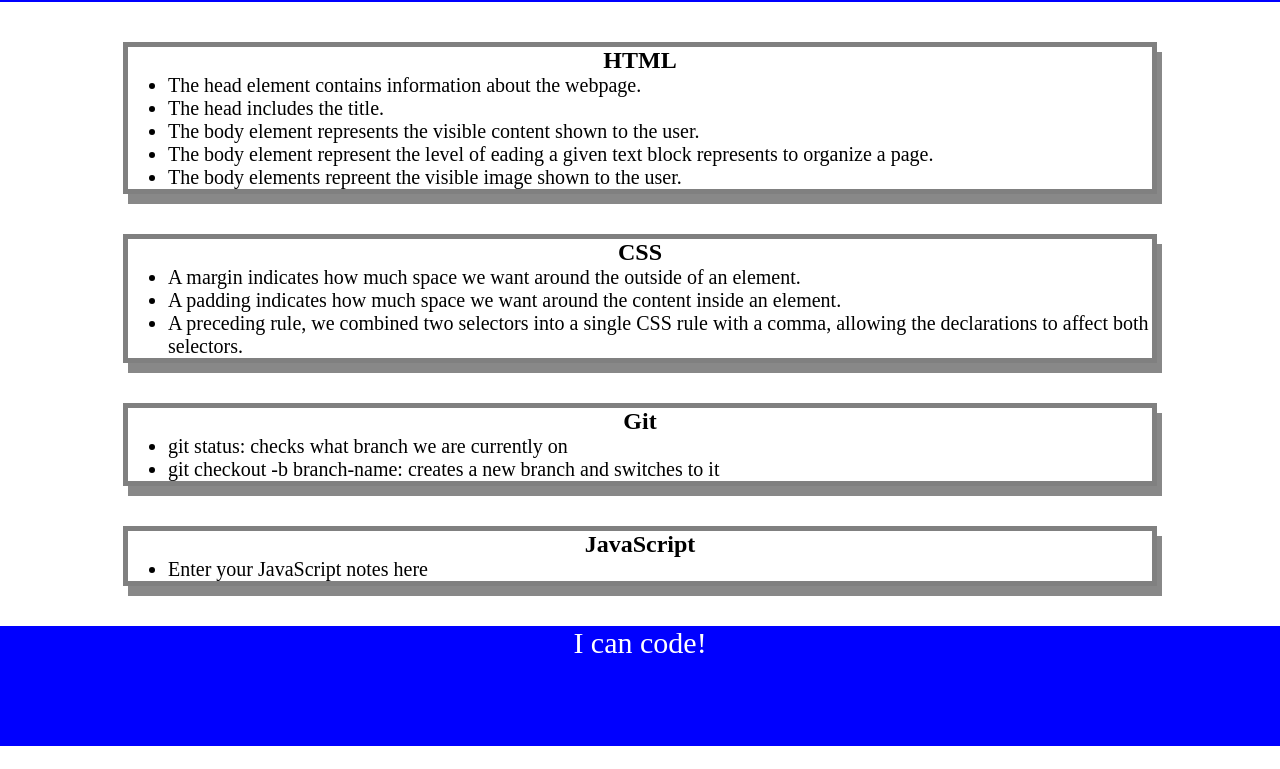
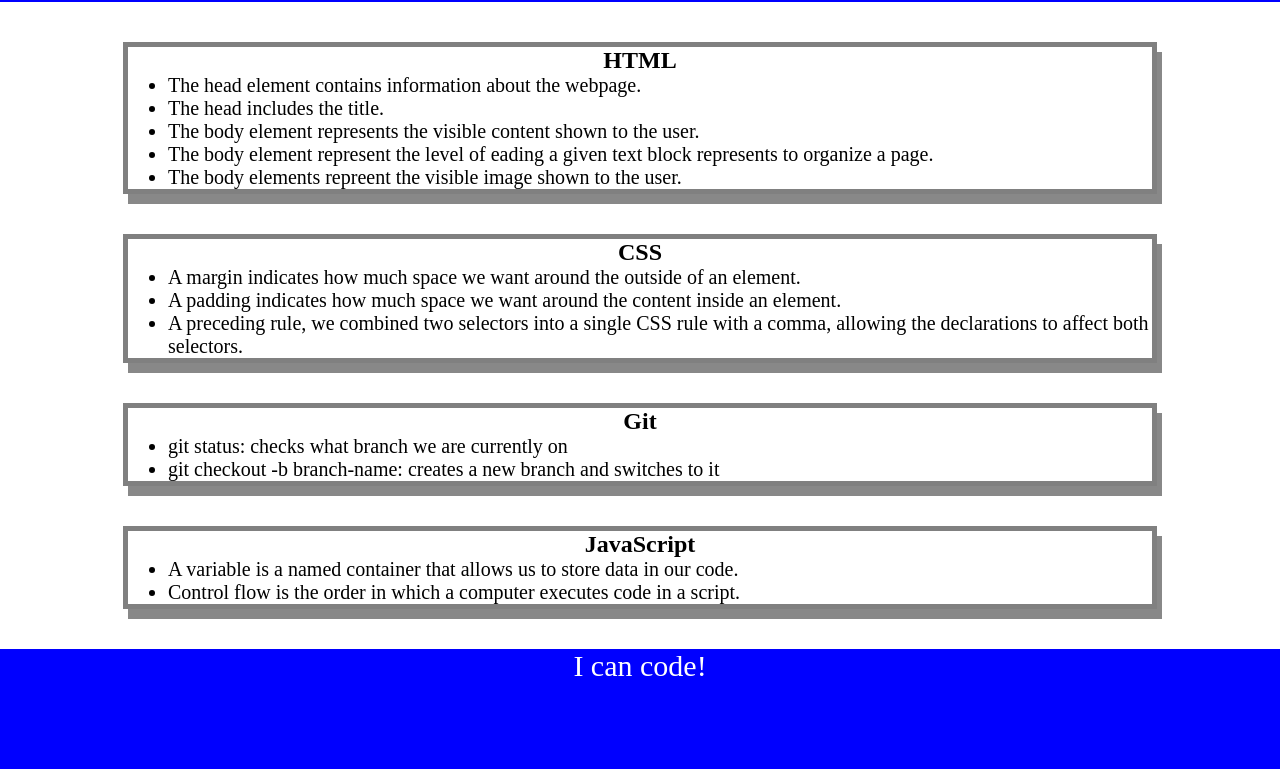
Before and after one commit to alisradwan/prework-study-guide, a plain HTML site: page index.html in a window 1280 px wide. Shown: the part 118-887 px from the top of the page. Before the commit the page ends 864 px from the top, so only its background shows below. Drawn offline with Linux system fonts and the light colour scheme.

Commit message:
Update index.html

```diff
--- a/index.html
+++ b/index.html
@@ -66,7 +66,14 @@
       <section class="card" id="javascript-section">
         <h2>JavaScript</h2>
         <ul>
-          <li>Enter your JavaScript notes here</li>
+          <li>
+            A variable is a named container that allows us to store data in our
+            code.
+          </li>
+          <li>
+            Control flow is the order in which a computer executes code in a
+            script.
+          </li>
         </ul>
       </section>
     </main>
```
